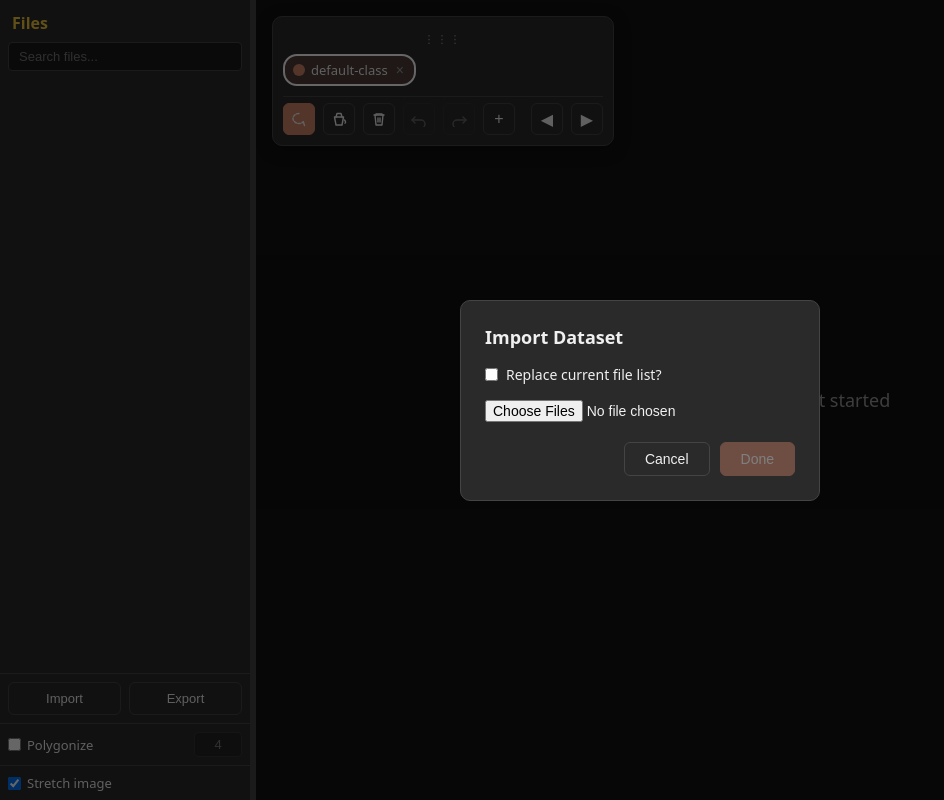
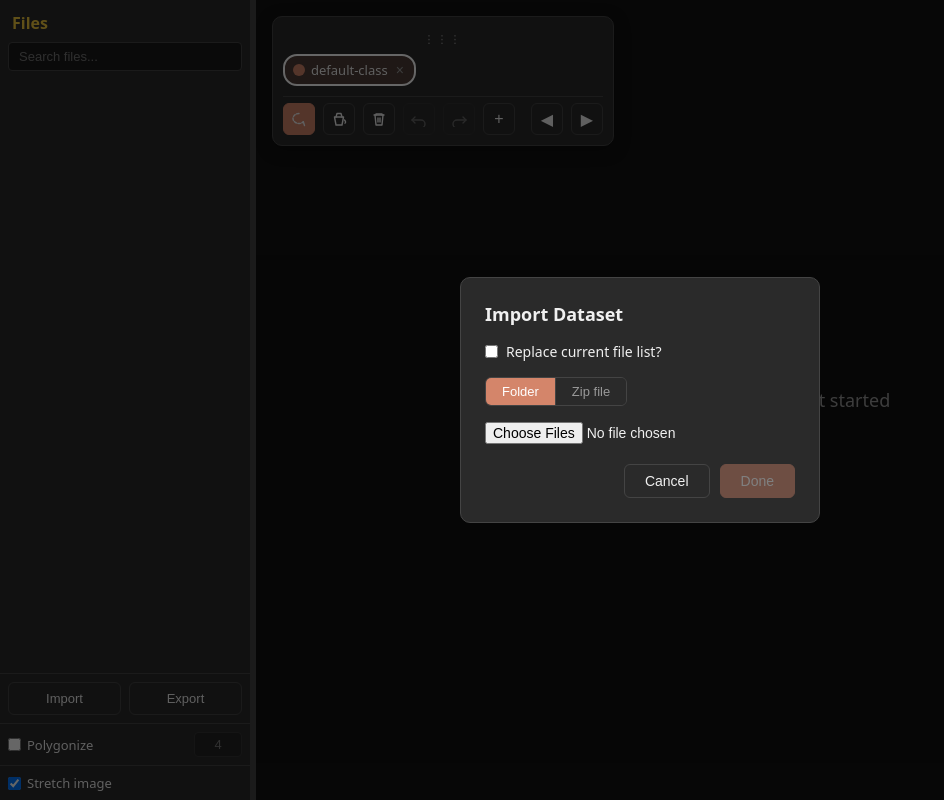
Before and after one commit to Ichigo-Labs/ichigo-annotate, a React (Vite) app: page / in a window 1280 px wide. Both pictures are taken after a click on the button "Import". Shown: the whole page, without its empty margins (0-944 px from the left). Built offline with nearby package versions, Linux system fonts and the light colour scheme.

Commit message:
Zip upload support

```diff
--- a/src/components/ImportModal.module.css
+++ b/src/components/ImportModal.module.css
@@ -42,6 +42,33 @@
 	color: var(--color-text);
 }
 
+.sourceToggle {
+	display: flex;
+	gap: 0;
+	border: 1px solid var(--color-border);
+	border-radius: 6px;
+	overflow: hidden;
+	width: fit-content;
+}
+
+.sourceBtn {
+	padding: 6px 16px;
+	font-size: 13px;
+	border: none;
+	background: var(--color-surface);
+	color: var(--color-text-muted);
+	cursor: pointer;
+}
+
+.sourceBtn + .sourceBtn {
+	border-left: 1px solid var(--color-border);
+}
+
+.sourceBtnActive {
+	background: var(--color-primary);
+	color: #fff;
+}
+
 .buttons {
 	display: flex;
 	justify-content: flex-end;
--- a/src/components/ImportModal.tsx
+++ b/src/components/ImportModal.tsx
@@ -1,4 +1,5 @@
 import { useRef, useState } from "react";
+import JSZip from "jszip";
 import styles from "./ImportModal.module.css";
 
 interface ImportModalProps {
@@ -8,6 +9,31 @@ interface ImportModalProps {
 }
 
 type DetectedFormat = "YOLO" | "COCO" | "VOC" | "JSON" | null;
+type ImportSource = "folder" | "zip";
+
+const IMAGE_EXTENSIONS = new Set([
+	"png",
+	"jpg",
+	"jpeg",
+	"gif",
+	"webp",
+	"bmp",
+	"svg",
+	"tif",
+	"tiff",
+]);
+
+function mimeFromName(name: string): string {
+	const ext = name.split(".").pop()?.toLowerCase() ?? "";
+	if (IMAGE_EXTENSIONS.has(ext)) {
+		const mapped = ext === "jpg" ? "jpeg" : ext === "tif" ? "tiff" : ext;
+		return ext === "svg" ? "image/svg+xml" : `image/${mapped}`;
+	}
+	if (ext === "txt") return "text/plain";
+	if (ext === "json") return "application/json";
+	if (ext === "xml") return "application/xml";
+	return "application/octet-stream";
+}
 
 function detectFormat(files: File[]): DetectedFormat {
 	if (files.some((f) => f.name === "annotations.json")) return "COCO";
@@ -26,10 +52,28 @@ function detectFormat(files: File[]): DetectedFormat {
 	return null;
 }
 
+async function extractZip(file: File): Promise<File[]> {
+	const zip = await JSZip.loadAsync(file);
+	const extracted: File[] = [];
+
+	for (const [path, entry] of Object.entries(zip.files)) {
+		if (entry.dir) continue;
+		const name = path.split("/").pop() || path;
+		const blob = await entry.async("blob");
+		const type = mimeFromName(name);
+		extracted.push(new File([blob], name, { type }));
+	}
+
+	return extracted;
+}
+
 export function ImportModal({ open, onImport, onCancel }: ImportModalProps) {
 	const [replace, setReplace] = useState(false);
 	const [selectedFiles, setSelectedFiles] = useState<File[]>([]);
-	const inputRef = useRef<HTMLInputElement>(null);
+	const [source, setSource] = useState<ImportSource>("folder");
+	const [extracting, setExtracting] = useState(false);
+	const folderInputRef = useRef<HTMLInputElement>(null);
+	const zipInputRef = useRef<HTMLInputElement>(null);
 
 	if (!open) return null;
 
@@ -38,19 +82,44 @@ export function ImportModal({ open, onImport, onCancel }: ImportModalProps) {
 	).length;
 	const format = detectFormat(selectedFiles);
 
+	const resetInputs = () => {
+		setSelectedFiles([]);
+		setReplace(false);
+		if (folderInputRef.current) folderInputRef.current.value = "";
+		if (zipInputRef.current) zipInputRef.current.value = "";
+	};
+
 	const handleDone = () => {
 		if (imageCount === 0) return;
 		onImport(selectedFiles, replace);
-		setSelectedFiles([]);
-		setReplace(false);
-		if (inputRef.current) inputRef.current.value = "";
+		resetInputs();
 	};
 
 	const handleCancel = () => {
+		resetInputs();
+		onCancel();
+	};
+
+	const handleSourceChange = (next: ImportSource) => {
+		setSource(next);
 		setSelectedFiles([]);
-		setReplace(false);
-		if (inputRef.current) inputRef.current.value = "";
-		onCancel();
+		if (folderInputRef.current) folderInputRef.current.value = "";
+		if (zipInputRef.current) zipInputRef.current.value = "";
+	};
+
+	const handleZipChange = async (e: React.ChangeEvent<HTMLInputElement>) => {
+		const file = e.target.files?.[0];
+		if (!file) return;
+
+		setExtracting(true);
+		try {
+			const files = await extractZip(file);
+			setSelectedFiles(files);
+		} catch {
+			setSelectedFiles([]);
+		} finally {
+			setExtracting(false);
+		}
 	};
 
 	return (
@@ -74,9 +143,29 @@ export function ImportModal({ open, onImport, onCancel }: ImportModalProps) {
 					Replace current file list?
 				</label>
 
+				<div className={`${styles.field} ${styles.sourceToggle}`}>
+					<button
+						type="button"
+						className={`${styles.sourceBtn} ${source === "folder" ? styles.sourceBtnActive : ""}`}
+						onClick={() => handleSourceChange("folder")}
+						data-testid="source-folder"
+					>
+						Folder
+					</button>
+					<button
+						type="button"
+						className={`${styles.sourceBtn} ${source === "zip" ? styles.sourceBtnActive : ""}`}
+						onClick={() => handleSourceChange("zip")}
+						data-testid="source-zip"
+					>
+						Zip file
+					</button>
+				</div>
+
 				<div className={styles.field}>
+					{source === "folder" ? (
 						<input
-						ref={inputRef}
+							ref={folderInputRef}
 							className={styles.fileInput}
 							type="file"
 							multiple
@@ -87,9 +176,23 @@ export function ImportModal({ open, onImport, onCancel }: ImportModalProps) {
 							}
 							data-testid="file-input"
 						/>
+					) : (
+						<input
+							ref={zipInputRef}
+							className={styles.fileInput}
+							type="file"
+							accept=".zip"
+							onChange={handleZipChange}
+							data-testid="zip-input"
+						/>
+					)}
 				</div>
 
-				{selectedFiles.length > 0 && (
+				{extracting && (
+					<div className={styles.summary}>Extracting zip…</div>
+				)}
+
+				{!extracting && selectedFiles.length > 0 && (
 					<div className={styles.summary} data-testid="import-summary">
 						{imageCount} image{imageCount !== 1 ? "s" : ""} found
 						{format
@@ -108,7 +211,7 @@ export function ImportModal({ open, onImport, onCancel }: ImportModalProps) {
 					</button>
 					<button
 						className={`${styles.btn} ${styles.btnPrimary}`}
-						disabled={imageCount === 0}
+						disabled={imageCount === 0 || extracting}
 						onClick={handleDone}
 						data-testid="import-done"
 					>
```
Also changed, not shown: tests/components/testImportModal.tsx (+63 -1 lines). Lines whose indentation alone changed are shown as unchanged.
